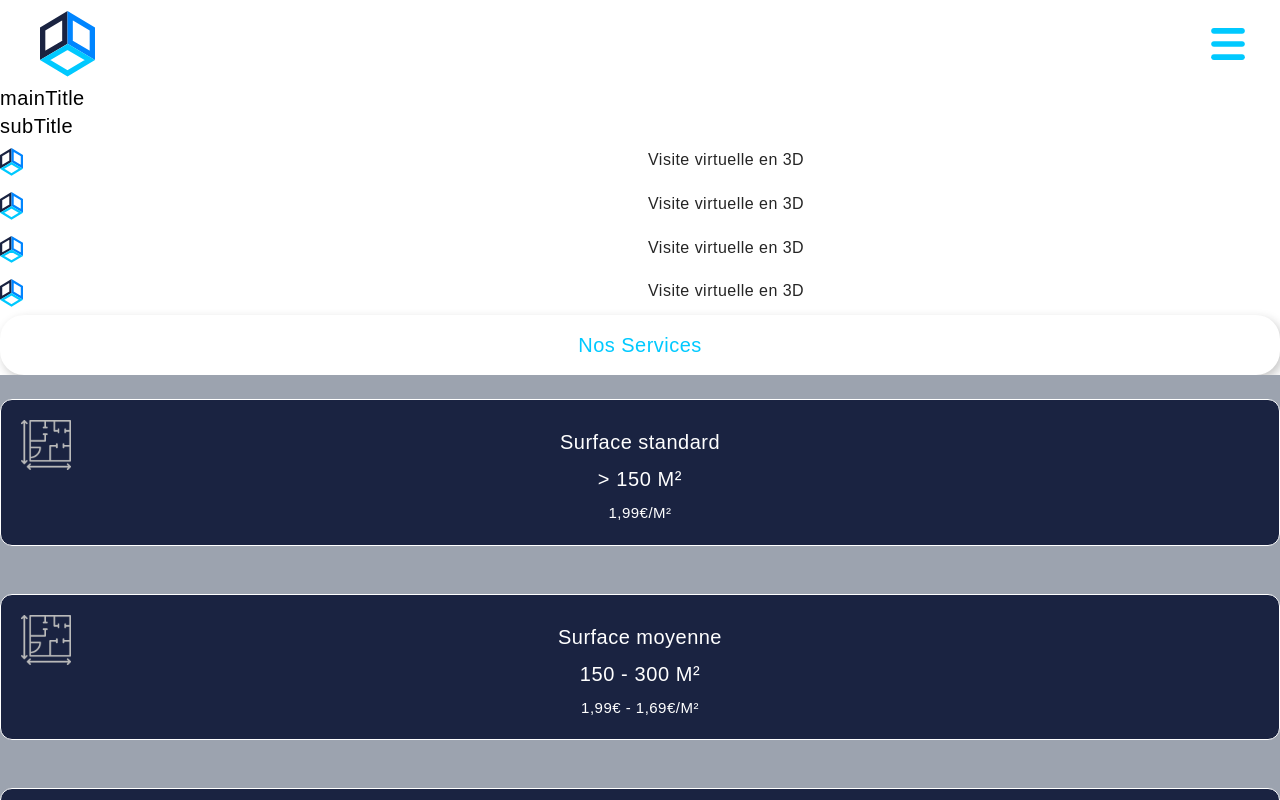
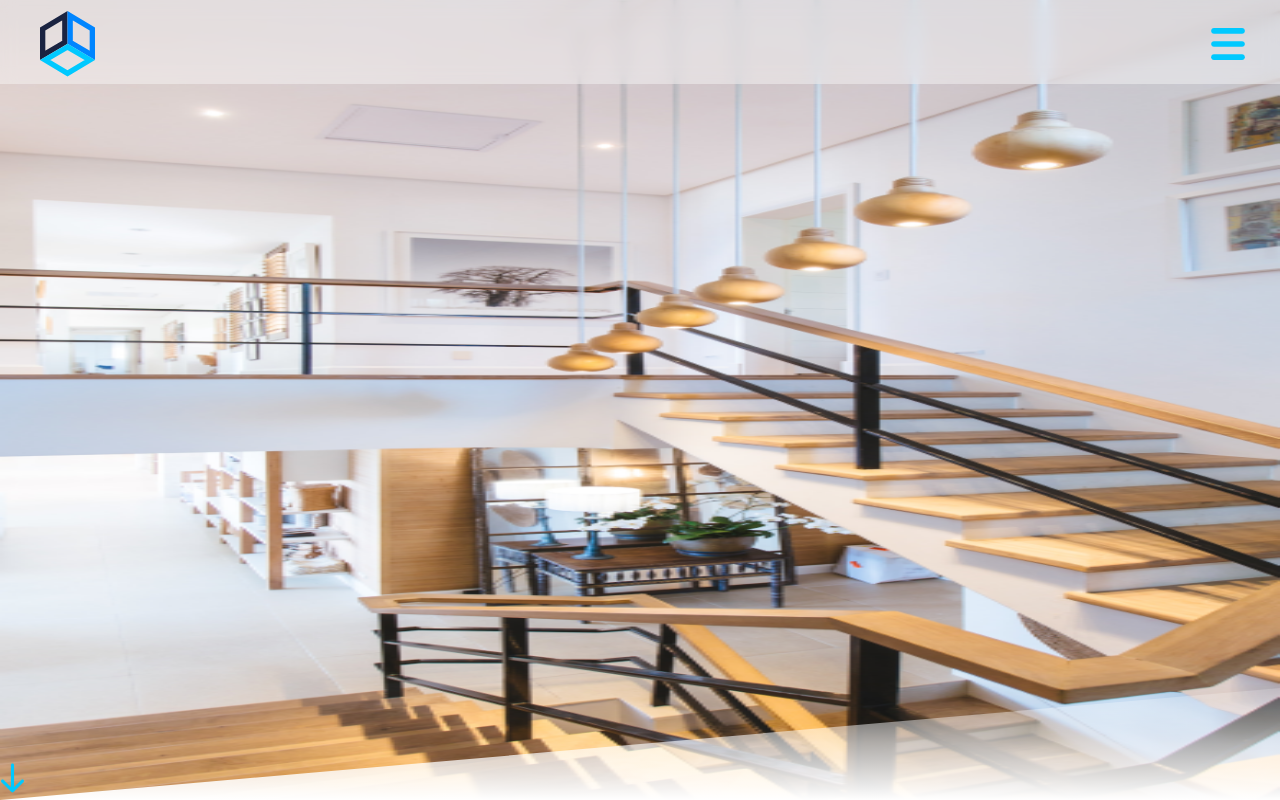
Before and after one commit to MaximeNef/Immersy, a Next.js app: page / in a window 1280 px wide. Shown: the top 800 px of the page. Built offline with nearby package versions, Linux system fonts and the light colour scheme.

Commit message:
create Hero component

```diff
--- a/src/components/home/hero/index.jsx
+++ /dev/null
@@ -1,4 +0,0 @@
-const Hero = () => {
-  return <div>hero</div>
-}
-export default Hero
--- /dev/null
+++ b/src/components/homepage/hero/index.jsx
@@ -0,0 +1,17 @@
+import Container from '../../shared/container'
+import MyImage from '../../shared/myimage'
+
+const Hero = () => {
+  return (
+    <Container className="w-full h-screen">
+      <MyImage src="/assets/home.png" layout="fill" />
+      <div id="clip" className="bg-black w-full h-28 absolute bottom-0" />
+      <Container className="absolute bottom-0 animate-bounce">
+        <MyImage src="/assets/arrowDown.svg" w="25" h="25" />
+      </Container>
+    </Container>
+  )
+}
+export default Hero
+
+// clip-path: polygon(100% 0, 0% 100%, 100% 100%);
--- a/src/pages/index.js
+++ b/src/pages/index.js
@@ -1,4 +1,5 @@
 import Head from 'next/head'
+import Hero from '../components/homepage/hero'
 import Navbar from '../components/navbar'
 import Btn1 from '../components/shared/btn1'
 import Information from '../components/shared/information'
@@ -28,6 +29,7 @@ export default function Home() {
         <meta name="description" content="Generated by create next app" />
         <link rel="icon" href="/favicon.ico" />
       </Head>
+      <Hero />
       <Title color="text-black" mainTitle="mainTitle" subTitle="subTitle" />
       <Information infos={informations} />
       <Btn1 link="/services" text="Nos Services" />
--- a/src/styles/globals.css
+++ b/src/styles/globals.css
@@ -7,4 +7,14 @@
     letter-spacing: 0.03em;
     @apply text-[#252525];
   }
+
+  #clip {
+    clip-path: polygon(100% 0, 0% 100%, 100% 100%);
+    background: linear-gradient(
+      180deg,
+      rgba(255, 255, 255, 0.18) 0%,
+      rgba(255, 255, 255, 0.63) 49.48%,
+      #ffffff 100%
+    );
+  }
 }
```
Also changed, not shown: public/assets/arrowDown.svg (added), public/assets/home.png (added).
